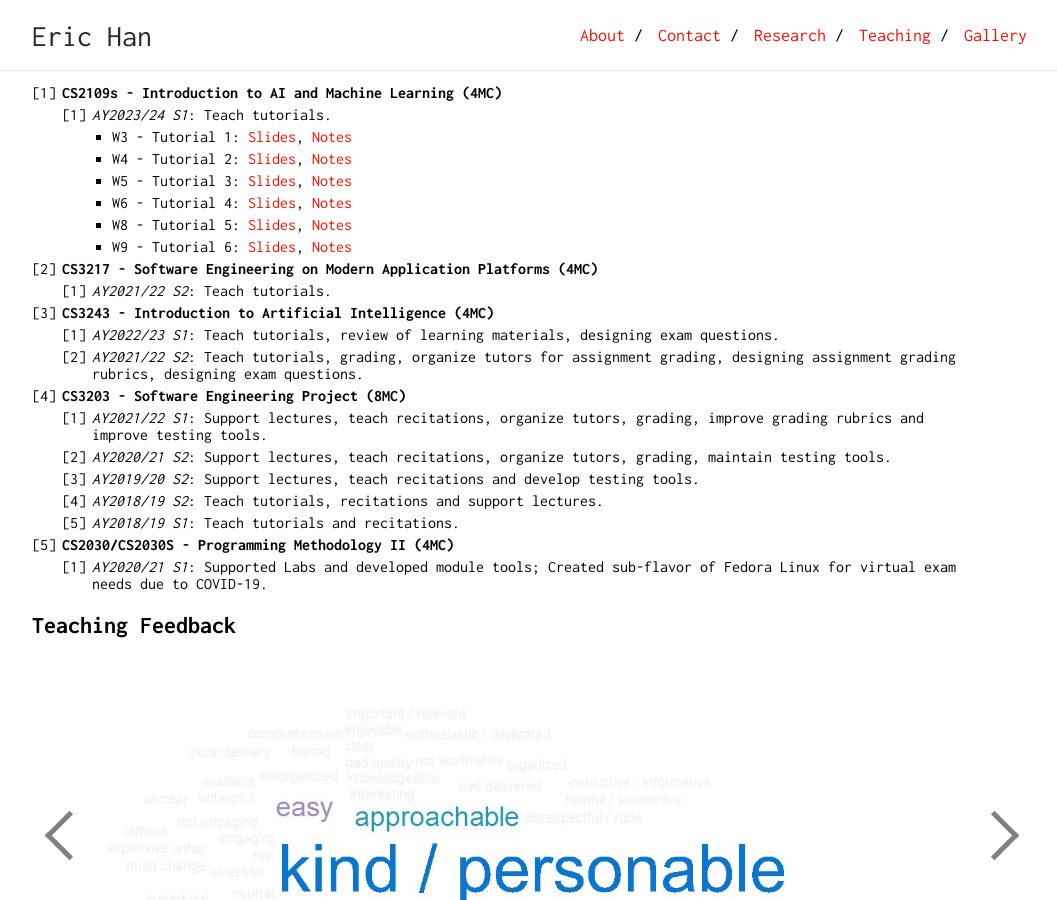
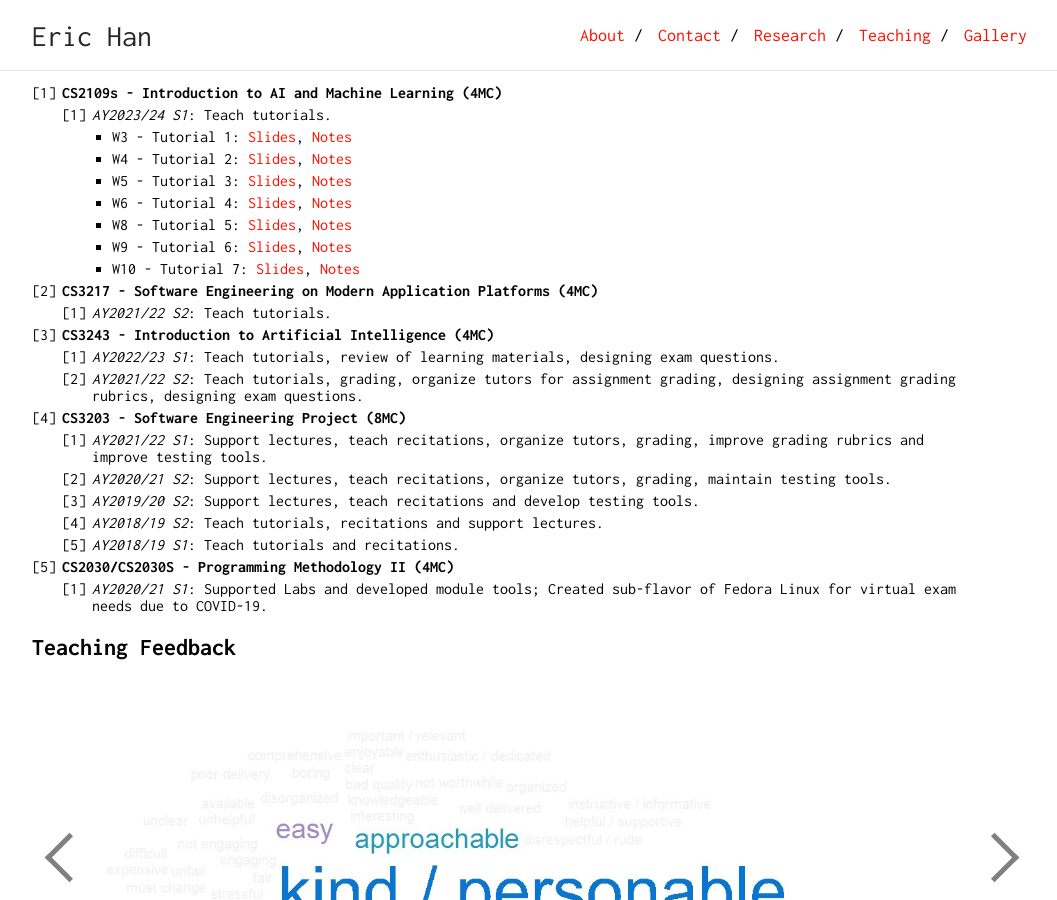
Before and after one commit to eric-vader/eric-vader.github.io, a Jekyll site: the page built from teaching.md, in a window 1280 px wide and 900 px high, scrolled down 415 px. Shown: the whole window, without its empty margins (108-1165 px from the left). Built offline with Jekyll 4.4.1, drawn with Linux system fonts in a browser that asks for light colours.

Commit message:
Updated T07

```diff
--- a/teaching.md
+++ b/teaching.md
@@ -28,6 +28,7 @@
         * W6 - Tutorial 4: [Slides](/teaching/AY2324S1/CS2109s/T04_Tutorial_Slides.pdf), [Notes](/teaching/AY2324S1/CS2109s/T04_Tutorial.pdf)
         * W8 - Tutorial 5: [Slides](/teaching/AY2324S1/CS2109s/T05_Tutorial_Slides.pdf), [Notes](/teaching/AY2324S1/CS2109s/T05_Tutorial.pdf)
         * W9 - Tutorial 6: [Slides](/teaching/AY2324S1/CS2109s/T06_Tutorial_Slides.pdf), [Notes](/teaching/AY2324S1/CS2109s/T06_Tutorial.pdf)
+        * W10 - Tutorial 7: [Slides](/teaching/AY2324S1/CS2109s/T07_Tutorial_Slides.pdf), [Notes](/teaching/AY2324S1/CS2109s/T07_Tutorial.pdf)
 1. **CS3217 - Software Engineering on Modern Application Platforms (4MC)**
     1. _AY2021/22 S2_: Teach tutorials.
 1. **CS3243 - Introduction to Artificial Intelligence (4MC)**
```
Also changed, not shown: 2 other files.
